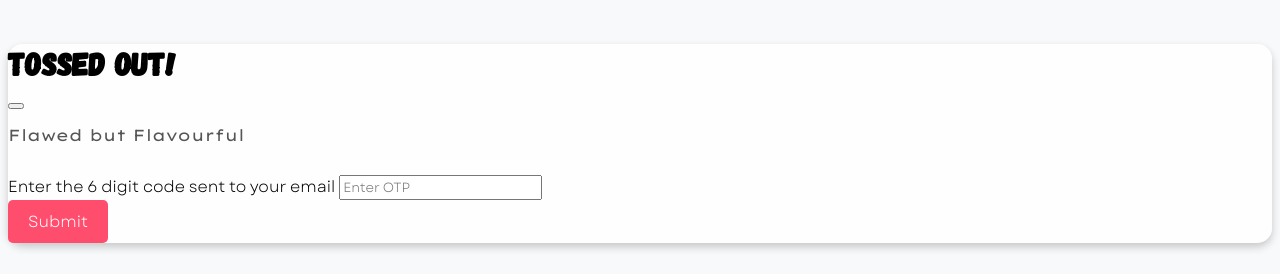
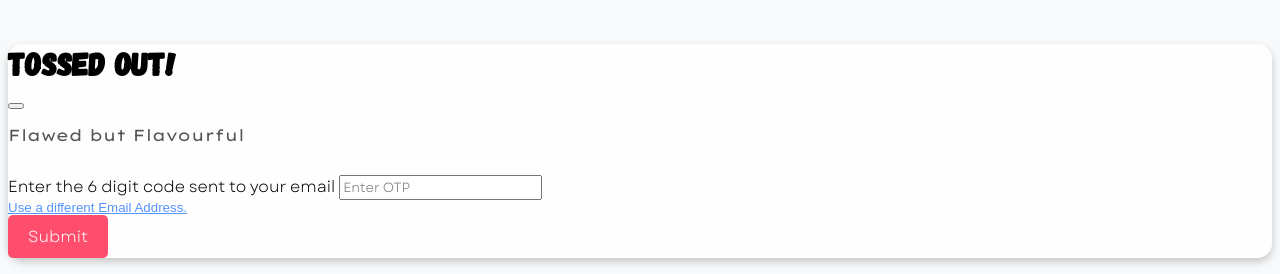
Before and after one commit to cbhy3/webappproj, a Flask app: template templates/includes/_navbar.html in a window 1280 px wide. Shown: the part 1118-1392 px from the top of the page. Before the commit the page ends 1368 px from the top, so only its background shows below. Run offline with Flask 3, Linux system fonts and the light colour scheme; the template is opened without the code that fills it: values that come from a table or form of the project are taken from there, others are empty; some libraries are stand-ins or nearby versions.

Commit message:
added button to send otp to a different email during sign up

```diff
--- a/Forms.py
+++ b/Forms.py
@@ -39,8 +39,9 @@ class signIn(FlaskForm):
 
 
 class Otp(FlaskForm):
-    otp = StringField('Enter the 6 digit code sent to your email', validators=[DataRequired(),Length(min=6, max = 6)])
+    otp = StringField('Enter the 6 digit code sent to your email', validators=[Length(min=6, max = 6)])
     submit = SubmitField('Submit', name = 'otp_submit')
+    newEmail = SubmitField('Use a different Email Address.', name = 'new_email_submit')
     def validate_otp(self,otp):
         t = session.get('otp')
         print(t)
--- a/app.py
+++ b/app.py
@@ -13,7 +13,9 @@ def main():
 
 @app.route('/aboutus', methods=['GET', 'POST'])
 def about_us():
-
+    with shelve.open('users') as db:
+        for i in db:
+            del db[i]
     siemail = None
     sipassword = None
     suemail = None
@@ -24,6 +26,7 @@ def about_us():
     otpform = Otp()
     needOTP = False
     registrationSuccessful = False
+    signup = False
     if request.method == 'POST':
         # Distinguish between forms
         if 'signin_submit' in request.form and signinform.validate_on_submit():
@@ -48,11 +51,13 @@ def about_us():
             registrationSuccessful = True
             print("registration successful")
             Customer(session.get('user_email'), session.get('user_password'))
-
+        elif 'new_email_submit' in request.form:
+            needOTP = False
+            signup = True
         else:
             print("Form validation failed:", signupform.errors, signinform.errors, otpform.errors)
 
-    return render_template('aboutus.html', active_page='aboutus', signinform=signinform, signupform=signupform, siemail=siemail,sipassword=sipassword,suemail=suemail,supassword=supassword, current_user=current_user, needOTP=needOTP, otpform=otpform, registrationSuccessful=registrationSuccessful)
+    return render_template('aboutus.html', active_page='aboutus', signinform=signinform, signupform=signupform, siemail=siemail,sipassword=sipassword,suemail=suemail,supassword=supassword, current_user=current_user, needOTP=needOTP, otpform=otpform, registrationSuccessful=registrationSuccessful, signup=signup)
 ## copy this shit into the other pages when finished making them
 @app.route('/catalog')
 def catalog():
--- a/templates/includes/_navbar.html
+++ b/templates/includes/_navbar.html
@@ -138,9 +138,24 @@ border-color:white;
    #submit:hover{
     background-color: #751106;
 }
-   #none:hover{
+   #none:hover {
        cursor: pointer;
    }
+       #newEmail:hover {
+       cursor: pointer;
+
+   }
+       #newEmail {
+           color: #5694ff; text-align: center;
+
+    background: none;
+    border: none;
+
+    cursor: pointer;
+    padding: 0;
+    text-decoration: underline; /* Optional: Make it look like a link */
+
+       }
 </style>
 {% from "includes/_formHelper.html" import render_field %}
 <nav class="navbar navbar-expand-md navbar-light">
@@ -286,6 +301,9 @@ border-color:white;
                        {% endfor %}
 
                    </div>
+<div class="justify-content-center">
+                    {{ otpform.newEmail(id = "newEmail") }}
+</div>
                <div class="mb-3">
                    {{ otpform.submit(class = "btn w-100 mt-3", style ="background-color: #ff4d6d; color: #fff; border: none; padding: 10px 20px; font-size: 1rem; border-radius: 5px;") }}
 
@@ -299,7 +317,7 @@ border-color:white;
 <script>
     document.addEventListener('DOMContentLoaded', function () {
         // Check for form errors and reopen the corresponding modal
-        {% if signupform.errors %}
+        {% if signupform.errors or signup %}
             var signupFormModal = new bootstrap.Modal(document.getElementById('signupFormModal'));
             console.log("doing sign up form")
             signupFormModal.show();
```
Also changed, not shown: 1 other file.
